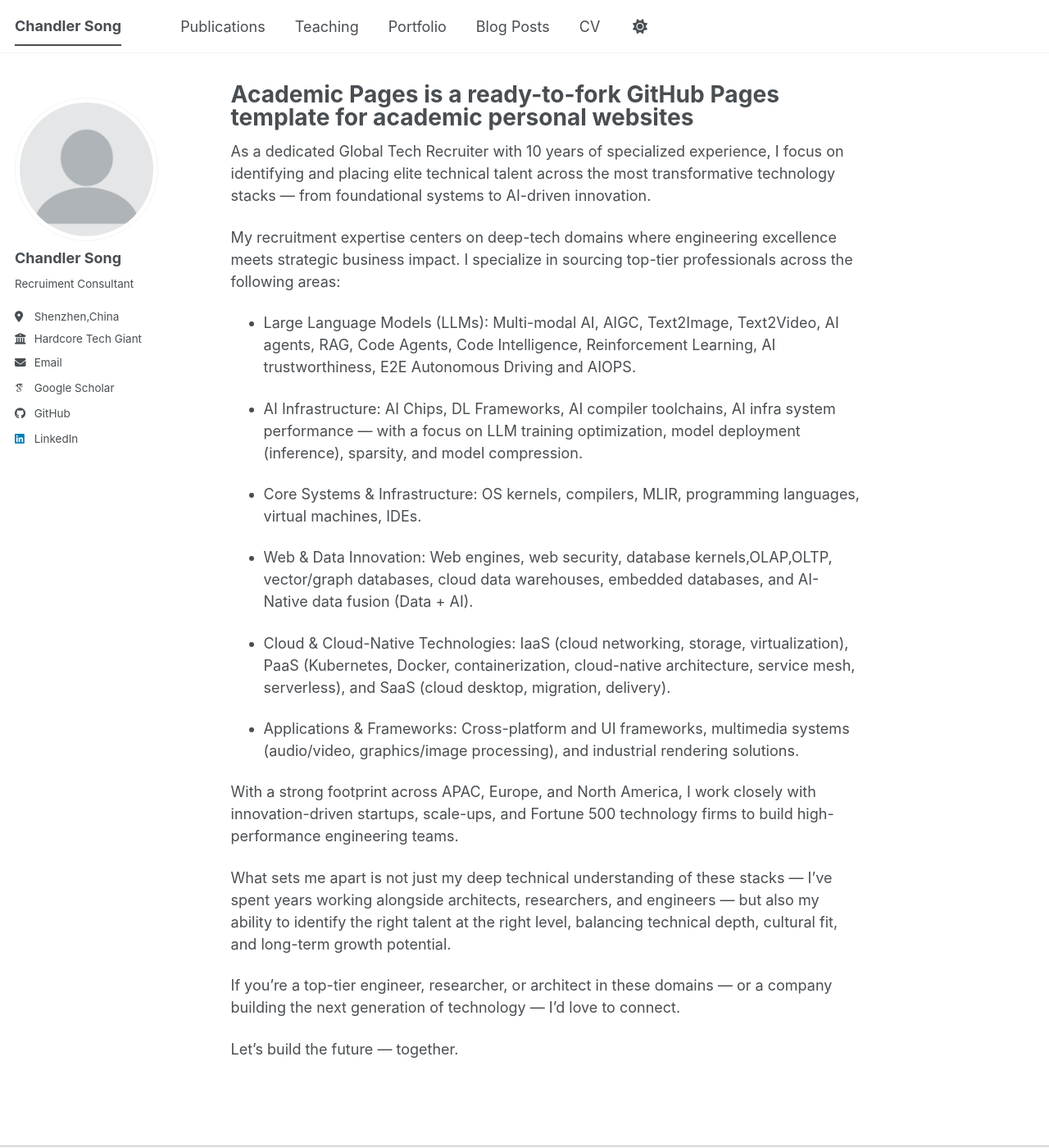
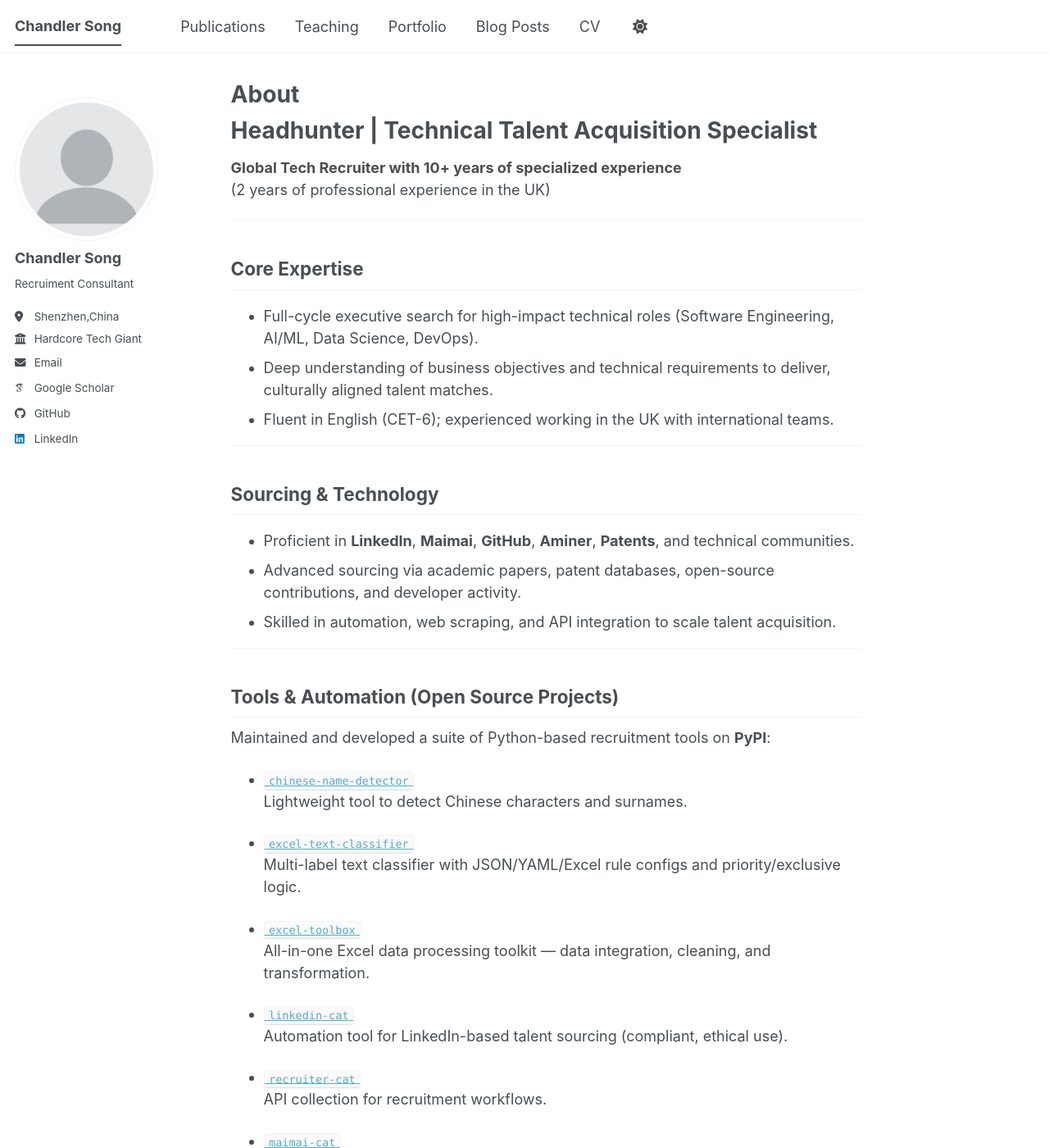
Before and after one commit to Chandler-Song/homepage, a Jekyll site: the page built from _pages/about.md, in a window 1280 px wide and 1400 px high. Shown: the whole window at 82% size. Built offline with Jekyll 4.4.1, drawn with Linux system fonts in a browser that asks for light colours; some web fonts are replaced; a script bundle is joined from its source files by our own code; library files that are not in the unit come from our copies; some of the changed text lies outside the part shown.

Commit message:
Revise about page content and title
Updated the about page to reflect new title and content structure, emphasizing expertise in technical talent acquisition and core technical domains.

```diff
--- a/_pages/about.md
+++ b/_pages/about.md
@@ -1,32 +1,146 @@
 ---
 permalink: /
-title: "Academic Pages is a ready-to-fork GitHub Pages template for academic personal websites"
+title: "About"
 author_profile: true
 redirect_from:
   - /about/
   - /about.html
 ---
 
-As a dedicated Global Tech Recruiter with 10 years of specialized experience, I focus on identifying and placing elite technical talent across the most transformative technology stacks — from foundational systems to AI-driven innovation.
+# **Headhunter | Technical Talent Acquisition Specialist**
 
-My recruitment expertise centers on deep-tech domains where engineering excellence meets strategic business impact. I specialize in sourcing top-tier professionals across the following areas:
+**Global Tech Recruiter with 10+ years of specialized experience**
+(2 years of professional experience in the UK)
 
-- Large Language Models (LLMs): Multi-modal AI, AIGC, Text2Image, Text2Video, AI agents, RAG, Code Agents, Code Intelligence, Reinforcement Learning, AI trustworthiness, E2E Autonomous Driving and AIOPS.
+---
 
-- AI Infrastructure: AI Chips, DL Frameworks, AI compiler toolchains, AI infra system performance — with a focus on LLM training optimization, model deployment (inference), sparsity, and model compression.
+## **Core Expertise**
 
-- Core Systems & Infrastructure: OS kernels, compilers, MLIR, programming languages, virtual machines, IDEs.
+- Full-cycle executive search for high-impact technical roles (Software Engineering, AI/ML, Data Science, DevOps).
+- Deep understanding of business objectives and technical requirements to deliver, culturally aligned talent matches.
+- Fluent in English (CET-6); experienced working in the UK with international teams.
 
-- Web & Data Innovation: Web engines, web security, database kernels,OLAP,OLTP, vector/graph databases, cloud data warehouses, embedded databases, and AI-Native data fusion (Data + AI).
+---
 
-- Cloud & Cloud-Native Technologies: IaaS (cloud networking, storage, virtualization), PaaS (Kubernetes, Docker, containerization, cloud-native architecture, service mesh, serverless), and SaaS (cloud desktop, migration, delivery).
+## **Sourcing & Technology**
 
-- Applications & Frameworks: Cross-platform and UI frameworks, multimedia systems (audio/video, graphics/image processing), and industrial rendering solutions.
+- Proficient in **LinkedIn**, **Maimai**, **GitHub**, **Aminer**, **Patents**, and technical communities.
+- Advanced sourcing via academic papers, patent databases, open-source contributions, and developer activity.
+- Skilled in automation, web scraping, and API integration to scale talent acquisition.
 
-With a strong footprint across APAC, Europe, and North America, I work closely with innovation-driven startups, scale-ups, and Fortune 500 technology firms to build high-performance engineering teams.
+---
 
-What sets me apart is not just my deep technical understanding of these stacks — I’ve spent years working alongside architects, researchers, and engineers — but also my ability to identify the right talent at the right level, balancing technical depth, cultural fit, and long-term growth potential.
+## **Tools & Automation (Open Source Projects)**
 
-If you're a top-tier engineer, researcher, or architect in these domains — or a company building the next generation of technology — I’d love to connect.
+Maintained and developed a suite of Python-based recruitment tools on **PyPI**:
 
-Let’s build the future — together.
+- [`chinese-name-detector`](https://pypi.org/project/chinese-name-detector/)
+  Lightweight tool to detect Chinese characters and surnames.
+
+- [`excel-text-classifier`](https://pypi.org/project/excel-text-classifier/)
+  Multi-label text classifier with JSON/YAML/Excel rule configs and priority/exclusive logic.
+
+- [`excel-toolbox`](https://pypi.org/project/excel-toolbox/)
+  All-in-one Excel data processing toolkit — data integration, cleaning, and transformation.
+
+- [`linkedin-cat`](https://pypi.org/project/linkedin-cat/)
+  Automation tool for LinkedIn-based talent sourcing (compliant, ethical use).
+
+- [`recruiter-cat`](https://pypi.org/project/recruiter-cat/)
+  API collection for recruitment workflows.
+
+- [`maimai-cat`](https://pypi.org/project/maimai-cat/)
+  API tool for Maimai (Chinese professional network).
+
+- [`llm-cat`](https://pypi.org/project/llm-cat/)
+  LLM API wrapper and prompt management tool.
+
+- [`github-cat`](https://pypi.org/project/github-cat/)
+  GitHub data extraction and analysis tools.
+
+- [`github-bird`](https://pypi.org/project/github-bird/)
+  Advanced GitHub crawler and contributor tracker.
+
+- [`browser-dog`](https://pypi.org/project/browser-dog/)
+  Headless Chrome/Selenium browser controlled by cookies.
+
+
+> 📌 **View all projects**: [https://pypi.org/user/chandler_song/](https://pypi.org/user/chandler_song/)
+
+---
+
+## **Talent Pool**
+
+- **90,000+ global elite candidates** (LinkedIn)
+- **8,000,000+ technical talent** (GitHub)
+- **2,000,000+ academic researchers** (Aminer)
+
+---
+
+## **Certifications**
+
+- **CET-6** – College English Test Band 6
+- **Python Technical Development (Advanced Level)**
+
+
+Certainly! Here's a **polished, professional, and naturally fluent** version of your expertise statement in clean **Markdown (MD)** format — optimized for personal websites, LinkedIn, GitHub, or executive profiles.
+
+---
+
+# **Expertise**
+
+I specialize in identifying and placing elite technical talent across the most transformative technology domains — from foundational systems to cutting-edge AI innovation.
+
+My recruitment focus lies at the intersection of **deep technical expertise** and **strategic business impact**. I work with innovation-driven startups, scale-ups, and Fortune 500 technology firms across **APAC, Europe, and North America** to build high-performance engineering teams.
+
+## **Core Technical Domains**
+
+### 🤖 **Large Language Models (LLMs) & Generative AI**
+- Multi-modal AI, AIGC (Text-to-Image, Text-to-Video)
+- AI agents, RAG (Retrieval-Augmented Generation), Code Agents
+- Code intelligence, reinforcement learning, AI trustworthiness
+- End-to-end autonomous systems: AIOPS, autonomous driving
+
+### 🚀 **AI Infrastructure & High-Performance Computing**
+- AI chips (TPUs, NPUs, GPUs), DL frameworks (PyTorch, TensorFlow)
+- AI compiler toolchains (MLIR, TVM), model optimization & compression
+- LLM training acceleration, inference optimization, sparsity, quantization
+
+### ⚙️ **Core Systems & Foundational Software**
+- OS kernels (Linux, Unix), compilers, programming languages
+- MLIR, virtual machines, IDEs, runtime systems, low-level systems programming
+
+### 🌐 **Web & Data Innovation**
+- Web engines (Blink, WebKit), web security, browser internals
+- Database kernels: OLTP, OLAP, vector & graph databases
+- Cloud data warehouses, embedded databases, edge databases
+- AI-Native data fusion: integrating AI with data pipelines for intelligent systems
+
+### ☁️ **Cloud & Cloud-Native Technologies**
+- **IaaS**: Cloud networking, storage, virtualization
+- **PaaS**: Kubernetes, Docker, containerization, cloud-native architecture
+- **Service mesh**, **serverless computing**, **CI/CD**, **GitOps**
+- **SaaS**: Cloud desktop, migration, delivery, and enterprise cloud solutions
+
+### 🧩 **Applications & Frameworks**
+- Cross-platform UI frameworks (React Native, Flutter, Electron)
+- Multimedia systems: audio/video processing, graphics & image rendering
+- Industrial-grade rendering engines, AR/VR systems, real-time visualization
+
+---
+
+## **What Sets Me Apart**
+
+I don’t just recruit engineers — I **collaborate with architects, researchers, and builders** at the forefront of technological advancement. My deep technical grounding allows me to:
+
+- Understand complex system designs and trade-offs
+- Speak the language of engineers and researchers
+- Identify not just *who* is skilled, but *who will thrive* in high-impact environments
+
+I balance **technical depth**, **cultural fit**, and **long-term growth potential** — ensuring every hire drives innovation, momentum, and sustainable success.
+
+---
+
+> 💬 **If you're a top-tier engineer, researcher, or architect** in any of these domains — or a company building the next generation of technology — **I’d love to connect**.
+
+Let’s build the future — together. 🚀
```
